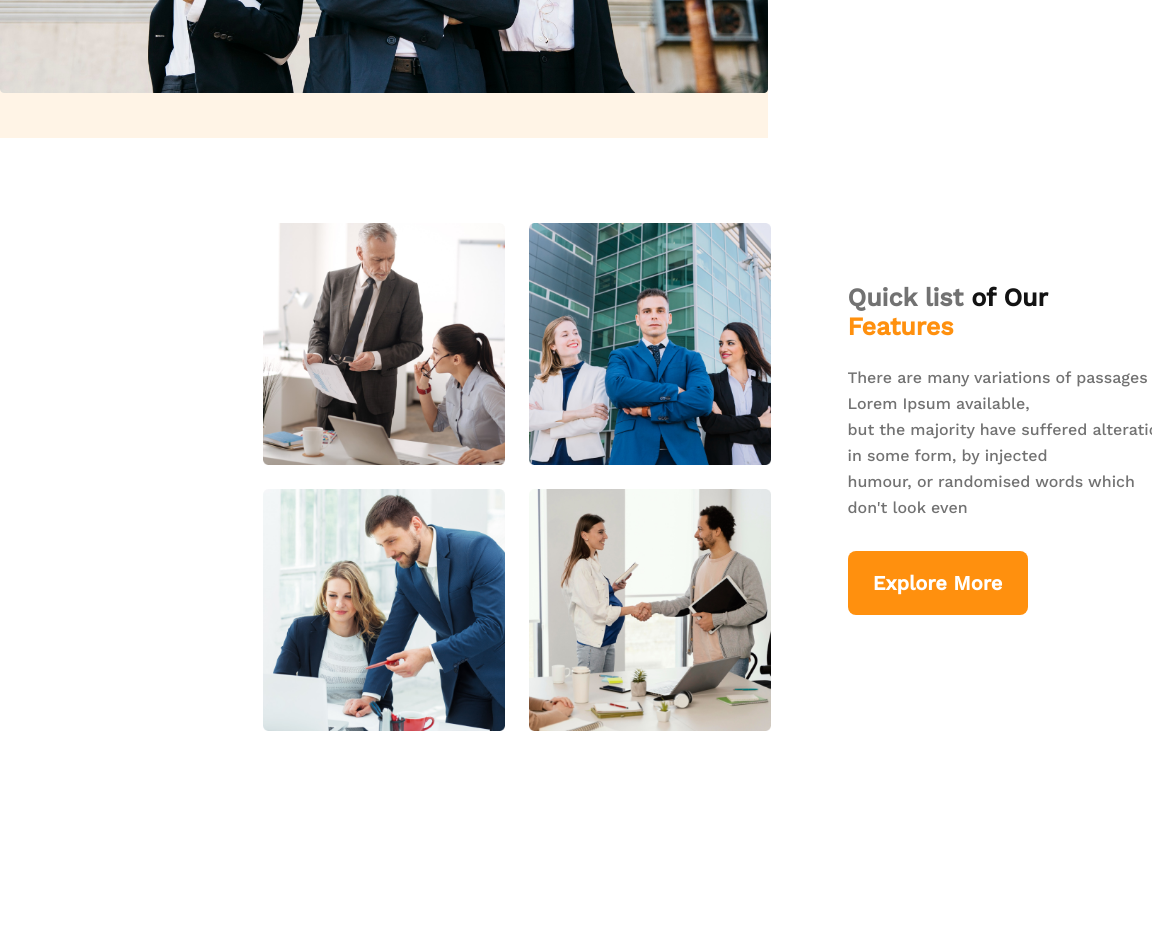
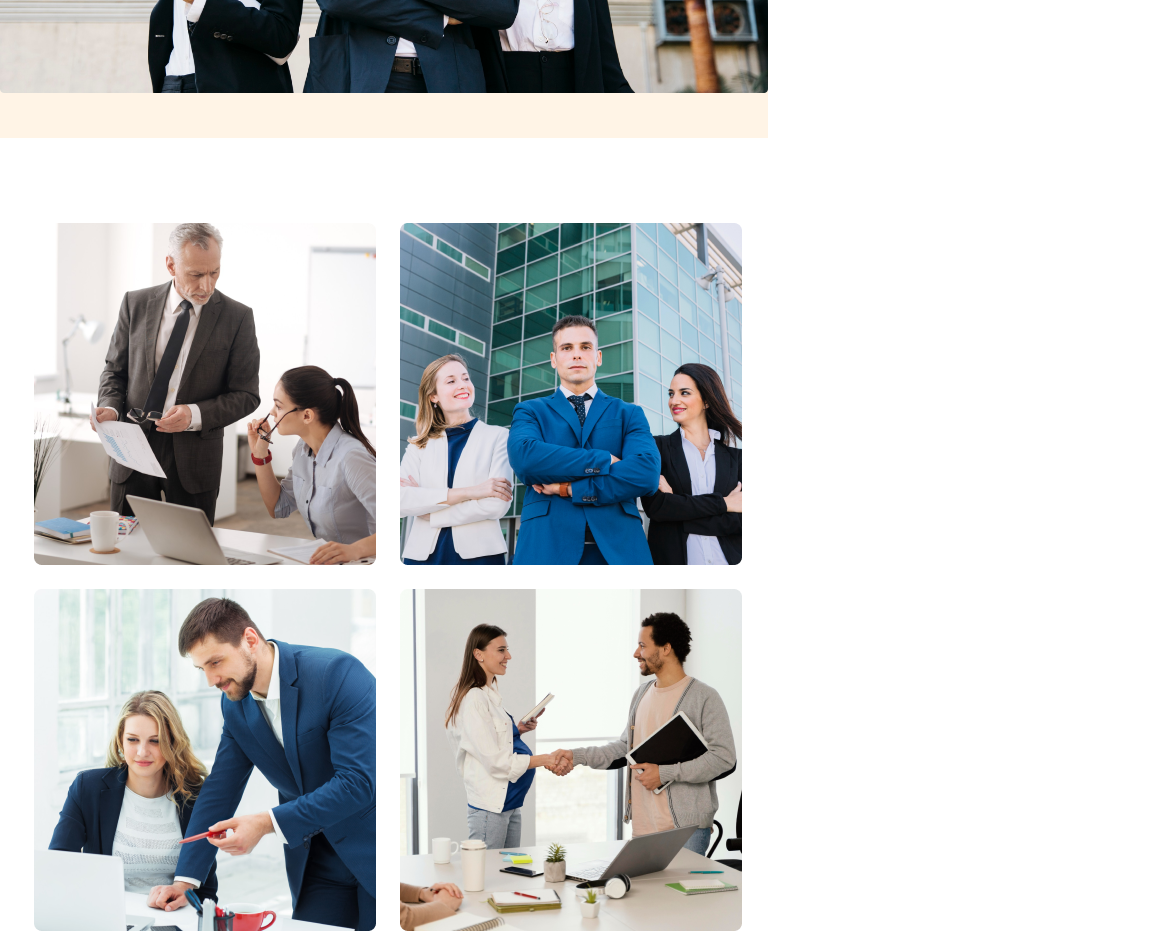
Before and after one commit to Sohan-R30/g3-architects-project, a plain HTML site: page index.html in a window 768 px wide. Shown: the part 1020-1954 px from the top of the page, 1152 px wide, since content can reach past the window. Before the commit the page ends 1755 px from the top, so only its background shows below. Drawn offline with nearby package versions, Linux system fonts and the light colour scheme.

Commit message:
features section responsive for  tablet

```diff
--- a/styles/responsive.css
+++ b/styles/responsive.css
@@ -59,4 +59,24 @@
     .banner-image img{
         width: 100%;
     }
+    .navbar i{
+        display: block;
+    }
+    main{
+        width: 768px;
+    }
+    .features{
+        flex-direction: column;
+        width: 768px;
+    }
+    .features-image-container{
+        width: 700px;
+    }
+    .image, .image img{
+        width: 342px;
+        height: 342px;
+    }
+    .features-text-container{
+        text-align: center;
+    }
 }
```
